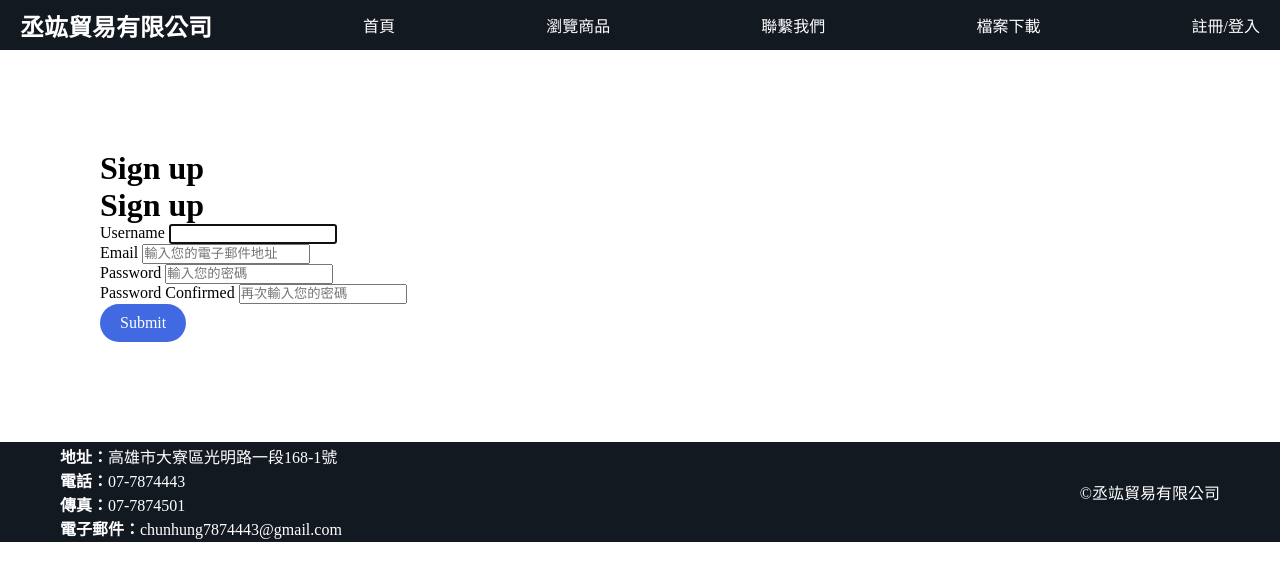
After one commit to oneoneone522/chunhung-web, a Django app: page /signup/ in a window 1280 px wide. The commit adds this page. Shown: the top 581 px of the page. Run offline with Django 5.2, Linux system fonts and the light colour scheme; some web fonts are replaced.

Commit message:
signupform

```diff
--- /dev/null
+++ b/core/forms.py
@@ -0,0 +1,25 @@
+from django import forms
+from django.contrib.auth.forms import UserCreationForm
+from django.contrib.auth.models import User
+
+class SignupForm(UserCreationForm):
+    class Meta:
+        model=User
+        fields=('username', 'email','password1','password2')
+
+    user=forms.CharField(widget=forms.TextInput(attrs={
+        'placeholder':'輸入您的使用者名稱',
+        'class':'username-field'
+    }))
+    email=forms.CharField(widget=forms.TextInput(attrs={
+        'placeholder':'輸入您的電子郵件地址',
+        'class':'email-field'
+    }))
+    password1=forms.CharField(widget=forms.PasswordInput(attrs={
+        'placeholder':'輸入您的密碼',
+        'class':'username-field'
+    }))
+    password2=forms.CharField(widget=forms.PasswordInput(attrs={
+        'placeholder':'再次輸入您的密碼',
+        'class':'username-field'
+    }))
--- a/core/templates/core/base.html
+++ b/core/templates/core/base.html
@@ -17,18 +17,27 @@
             <a href="{% url 'item:items' %}" class="nav-item">瀏覽商品</a>
         </div>
         <div>
-            <a href="#" class="nav-item">聯繫我們</a>
+            <a href="{% url 'core:contact' %}" class="nav-item">聯繫我們</a>
         </div>
         <div>
-            <a href="/" class="nav-item">檔案下載</a>
+            <a href="#" class="nav-item">檔案下載</a>
         </div>
         <div>
-            <a href="{% url 'item:quotation_summary' %}" class="nav-item">報價單</a>
+            <a href="{% url 'core:signup' %}" class="nav-item">註冊/登入</a>
         </div>
     </nav>
 
-    {% block content %}
-    {% endblock %}
-    {% include 'core/footer.html' %}
+{% block content %}
+{% endblock %}
+    <footer>
+        <div class="info-srction">
+            <p><strong>地址：</strong>高雄市大寮區光明路一段168-1號</p>
+            <p><strong>電話：</strong>07-7874443</p>
+            <p><strong>傳真：</strong>07-7874501</p>
+            <p><strong>電子郵件：</strong>chunhung7874443@gmail.com</p>
+        </div>
+
+        <p>&copy;丞竑貿易有限公司</p>
+    </footer>
 </body>
 </html>
--- /dev/null
+++ b/core/templates/core/signup.html
@@ -0,0 +1,39 @@
+{% extends 'core/base.html' %}
+{% block title %}Sign up{% endblock %}
+{% block content %}
+    <div class="signup-page">
+        <h1>Sign up</h1>
+        <h1>Sign up</h1>
+        <form method="post" action=".">
+            {% csrf_token %}
+
+            <div>
+                <label>Username</label>
+                {{form.username}}
+            </div>
+            <div>
+                <label>Email</label>
+                {{form.email}}
+            </div>
+            <div>
+                <label>Password</label>
+                {{form.password1}}
+            </div>
+            <div>
+                <label>Password Confirmed</label>
+                {{form.password2}}
+            </div>
+
+            {% if form.errors or form.non_field_errors %}
+                <div class="">
+                    {% for field in form %}
+                        {{ field.errors}}
+                    {% endfor %}
+
+                    {{ form.non_field_errors}}
+                </div>
+            {% endif %}
+            <button class="btn">Submit</button>
+        </form>
+    </div>
+{% endblock %}
--- /dev/null
+++ b/core/urls.py
@@ -0,0 +1,10 @@
+from django.urls import path
+
+from . import views
+app_name = 'core'
+
+urlpatterns = [
+    path('', views.index, name='index'),
+    path('contact/', views.contact, name='contact'),
+    path('signup/', views.signup, name='signup'),
+]
--- a/core/views.py
+++ b/core/views.py
@@ -1,6 +1,7 @@
 from django.shortcuts import render
 
 from item.models import Category, Item
+from .forms import SignupForm
 
 def index(request):
     items = Item.objects.all()[:6]
@@ -12,3 +13,9 @@ def index(request):
 
 def contact(request):
     return render(request, 'core/contact.html')
+
+def signup(request):
+    form = SignupForm()
+    return render(request, 'core/signup.html', {
+        'form':form
+    })
--- a/item/forms.py
+++ /dev/null
@@ -1,5 +0,0 @@
-from django import forms
-
-class QuotationForm(forms.Form):
-    specification=forms.CharField(label="規格", max_length=225)
-    quatity=forms.IntegerField(label="數量",min_value=1)
--- a/item/templates/item/detail.html
+++ b/item/templates/item/detail.html
@@ -26,7 +26,7 @@
         <!-- <a href="mailto:jj0985788718@gmail.com?&subject={{item.name}}詢價單&body=公司名稱：_您的公司名稱_%0A聯絡人：_您的稱呼_%0A品項：_{{item.name}}_%0A數量：_需求數量_" class="contact-btn">
             產品詢價
         </a>  -->
-        <a href="{% url 'add_to_quotation' item.id %}" class="contact-btn">
+        <a href="#" class="contact-btn">
             產品詢價
         </a>
     </div>
--- a/item/urls.py
+++ b/item/urls.py
@@ -5,9 +5,6 @@ from . import views
 app_name='item'
 
 urlpatterns=[
-    path('add_item_to_quotation/<int:item_id>/', views.add_item_to_quotation, name='add_to_quotation'),
-    path('quotation_summary/', views.quotation_summary, name='quotation_summary'),
-    path('submit_quotation/', views.submit_quotation, name='submit_quotation'),
     path('', views.items, name='items'),
     path('<int:pk>/', views.detail, name='detail'),
 ]
--- a/manage.py
+++ b/manage.py
@@ -2,9 +2,11 @@
 """Django's command-line utility for administrative tasks."""
 import os
 import sys
+from dotenv import load_dotenv
 
 
 def main():
+    load_dotenv()
     """Run administrative tasks."""
     os.environ.setdefault('DJANGO_SETTINGS_MODULE', 'storefront.settings')
     try:
--- a/static/css/style.css
+++ b/static/css/style.css
@@ -3,8 +3,7 @@
     padding: 0;
     margin: 0;
     box-sizing: border-box;
-    font-family: Chocolate Classical Sans
-    ;
+    font-family: Chocolate Classical Sans;
 }
 img {
     background: transparent;
@@ -13,7 +12,6 @@ img {
 
 body {
     background: #fff;
-    margin-top: 100px;
 }
 
 a {
@@ -29,7 +27,8 @@ a {
     color: #fff;
     height: 50px;
     width: 100%;
-    position: fixed;
+    position: -webkit-sticky; /* 為了兼容 Safari 瀏覽器 */
+    position: sticky;
     top: 0px;
     z-index: 2;
     box-sizing: border-box;
@@ -114,15 +113,22 @@ footer {
 
 
 .about-pic {
-    width: 200vw;
+    width: 100%;
     height: 35vw;
-    background-color: #000000;
+    background-color: #5858ed;
     color:#fff;
 }
 
 .about-pic img {
-    width: 70%;
+    width: 100%;
     height: 100%;
+}
+
+.about-content {
+    margin-bottom: 50px;
+    align-items: center;
+    text-align: center;
+    padding: 10px;
 }
 
 .box-row {
@@ -194,6 +200,24 @@ footer {
     align-self: start;
 }
 .contact-btn:hover {
+    background: #3158b3;
+    scale: 1.2;
+}
+
+.btn {
+    background: #4169E1;
+    color: #fff;
+    border: none;
+    padding: 10px 20px;
+    text-align: center;
+    text-decoration: none;
+    font-size: 16px;
+    cursor: pointer;
+    border-radius: 100px;
+    transition: 0.4s ease;
+    align-self: start;
+}
+.btn:hover {
     background: #3158b3;
     scale: 1.2;
 }
@@ -335,9 +359,6 @@ footer {
 .pagination {
     display: flex;
     justify-content: center;
-    position: fixed;
-    left:250px;
-    bottom: 0px;
     margin-bottom: 10px;
     width: 100%;
     padding: 10px 0;
@@ -369,9 +390,40 @@ footer {
     background-color: #007bff;
     color: #fff;
 }
+.page-banner {
+    display: flex;
+    justify-content: center;
+    align-items: center;
+    height: 30vw;
+    text-align: center;
+}
+.banner-container {
+    /* 讓內部內容居中對齊 */
+    display: flex;
+    flex-direction: column;
+    justify-content: center;
+    align-items: center;
+}
+.contact-session {
+    display: flex;
+    justify-content: space-between; /* 將子元素左右對齊 */
+    align-items: flex-start; /* 子元素頂部對齊 */
+    padding: 20px;
+}
+
+.contact-info {
+    flex: 1; /* 讓 .contact-info 佔據剩餘的空間 */
+    margin-right: 20px; /* 設置右邊距以分隔兩個元素 */
+}
+
+.map {
+    flex: 2; /* 讓 .map 佔據更多空間 */
+}
 
 
-
+.signup-page {
+    padding: 100px;
+}
 /*
 @media screen and (max-width: 700px) {
     .sidebar {
--- a/storefront/settings.py
+++ b/storefront/settings.py
@@ -78,7 +78,7 @@ WSGI_APPLICATION = 'storefront.wsgi.application'
 # }
 
 DATABASES = {
-    "default":dj_database_url.parse(os.environ.get("DATABASE_URL")),
+    "default":dj_database_url.parse("postgresql://chunhungdb_user:9VJbIXMLHogaQhnbHBSBQ5Ho8qLc1ZaG@dpg-cqloj3bv2p9s73b9cagg-a.singapore-postgres.render.com/chunhungdb"),
 }
 
 # Password validation
--- a/storefront/urls.py
+++ b/storefront/urls.py
@@ -7,9 +7,8 @@ from django.contrib.staticfiles.urls import staticfiles_urlpatterns
 from core.views import index, contact
 
 urlpatterns = [
-    path('', index, name='index'),
+    path('', include('core.urls')),
     path('items/', include('item.urls')),
-    path('contact/', contact, name='contact'),
     path('admin/', admin.site.urls),
 ]+static(settings.MEDIA_URL, document_root=settings.MEDIA_ROOT)
 
```
Also changed, not shown: cart/models.py (added, +12 -0 lines), core/templates/core/contact.html (+20 -6 lines), core/templates/core/footer.html (deleted, +0 -7 lines), core/templates/core/index.html (+12 -5 lines), item/templates/item/items.html (+8 -4 lines), item/views.py (+0 -41 lines), cart/migrations/0001_initial.py (added), item/models.py (line endings or trailing spaces).
